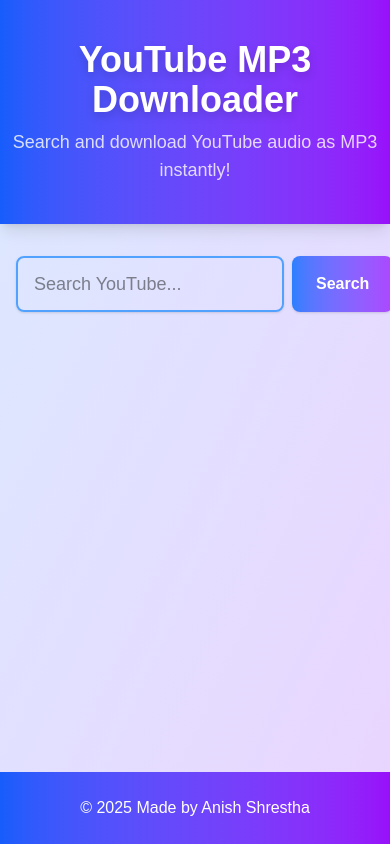
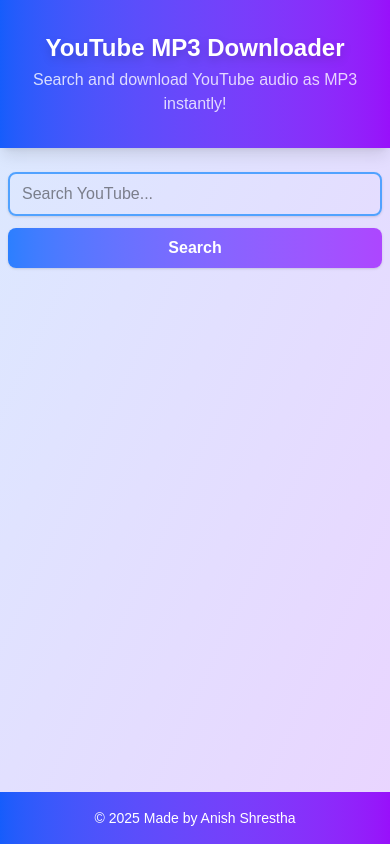
Before and after one commit to asresrta/yt, a Next.js app: page / in a window 390 px wide. Built offline with nearby package versions, Linux system fonts and the light colour scheme.

Commit message:
responsive edt

```diff
--- a/src/app/page.js
+++ b/src/app/page.js
@@ -45,15 +45,15 @@
 
   return (
     <div className="min-h-screen flex flex-col bg-gradient-to-br from-blue-100 to-purple-200">
-      <header className="w-full py-10 bg-gradient-to-r from-blue-600 to-purple-600 shadow-lg mb-8">
-        <h1 className="text-4xl font-extrabold text-white text-center drop-shadow-lg">YouTube MP3 Downloader</h1>
-        <p className="text-center text-white/80 mt-2 text-lg">Search and download YouTube audio as MP3 instantly!</p>
+      <header className="w-full py-8 sm:py-10 bg-gradient-to-r from-blue-600 to-purple-600 shadow-lg mb-6 sm:mb-8">
+        <h1 className="text-2xl sm:text-4xl font-extrabold text-white text-center drop-shadow-lg">YouTube MP3 Downloader</h1>
+        <p className="text-center text-white/80 mt-1 sm:mt-2 text-base sm:text-lg">Search and download YouTube audio as MP3 instantly!</p>
       </header>
       <main className="flex-1 flex flex-col items-center w-full">
-        <div className="w-full max-w-xl px-4">
-          <div className="flex gap-2 mb-8">
+        <div className="w-full max-w-xl px-2 sm:px-4">
+          <div className="flex flex-col sm:flex-row gap-3 sm:gap-2 mb-6 sm:mb-8">
             <input
-              className="flex-1 border-2 border-blue-400 focus:border-purple-500 rounded-lg px-4 py-3 text-lg shadow transition-all outline-none"
+              className="flex-1 border-2 border-blue-400 focus:border-purple-500 rounded-lg px-3 py-2 sm:px-4 sm:py-3 text-base sm:text-lg shadow transition-all outline-none"
               value={query}
               onChange={e => setQuery(e.target.value)}
               placeholder="Search YouTube..."
@@ -61,7 +61,7 @@
               disabled={loading}
             />
             <button
-              className="bg-gradient-to-r from-blue-500 to-purple-500 text-white px-6 py-3 rounded-lg font-semibold shadow hover:scale-105 transition-all"
+              className="bg-gradient-to-r from-blue-500 to-purple-500 text-white px-4 py-2 sm:px-6 sm:py-3 rounded-lg font-semibold shadow hover:scale-105 transition-all text-base sm:text-lg"
               onClick={search}
               disabled={loading}
             >
@@ -73,18 +73,19 @@
               ) : "Search"}
             </button>
           </div>
-          {error && <div className="text-red-600 mb-4 text-center">{error}</div>}
-          <div className="grid gap-6">
+          {error && <div className="text-red-600 mb-4 text-center text-sm sm:text-base">{error}</div>}
+          <div className="grid gap-4 sm:gap-6">
             {results.map(v => (
               <div
                 key={v.videoId}
-                className="bg-white rounded-xl shadow-lg flex items-center gap-6 p-4 hover:shadow-2xl transition-shadow"
+                className="bg-white rounded-xl shadow-lg flex flex-col sm:flex-row items-center gap-4 sm:gap-6 p-3 sm:p-4 hover:shadow-2xl transition-shadow"
               >
-                <img src={v.thumbnail} width={120} height={68} alt="thumbnail" className="rounded-lg shadow" />
-                <div className="flex-1">
-                  <div className="font-semibold text-lg mb-2 line-clamp-2">{v.title}</div>
+                <img src={v.thumbnail} width={240} height={136} alt="thumbnail" className="rounded-lg shadow w-full sm:w-[120px] h-auto object-cover" />
+                <div className="flex-1 w-full">
+                  <div className="font-semibold text-base sm:text-lg mb-2 line-clamp-2 text-center sm:text-left">{v.title}</div>
+                  <div className="flex justify-center sm:justify-start">
                     <button
-                    className="bg-gradient-to-r from-green-400 to-blue-500 text-white px-4 py-2 rounded-lg font-semibold shadow hover:scale-105 transition-all"
+                      className="bg-gradient-to-r from-green-400 to-blue-500 text-white px-3 py-2 sm:px-4 sm:py-2 rounded-lg font-semibold shadow hover:scale-105 transition-all text-sm sm:text-base"
                       onClick={() => download(v.videoId, v.title)}
                       disabled={downloading === v.videoId}
                     >
@@ -97,11 +98,12 @@
                     </button>
                   </div>
                 </div>
+              </div>
             ))}
           </div>
         </div>
       </main>
-      <footer className="w-full py-6 bg-gradient-to-r from-blue-600 to-purple-600 text-white text-center shadow-lg">
+      <footer className="w-full py-4 sm:py-6 bg-gradient-to-r from-blue-600 to-purple-600 text-white text-center shadow-lg text-sm sm:text-base">
         &copy; {new Date().getFullYear()} Made by Anish Shrestha
       </footer>
     </div>
```
Lines whose indentation alone changed are shown as unchanged.
